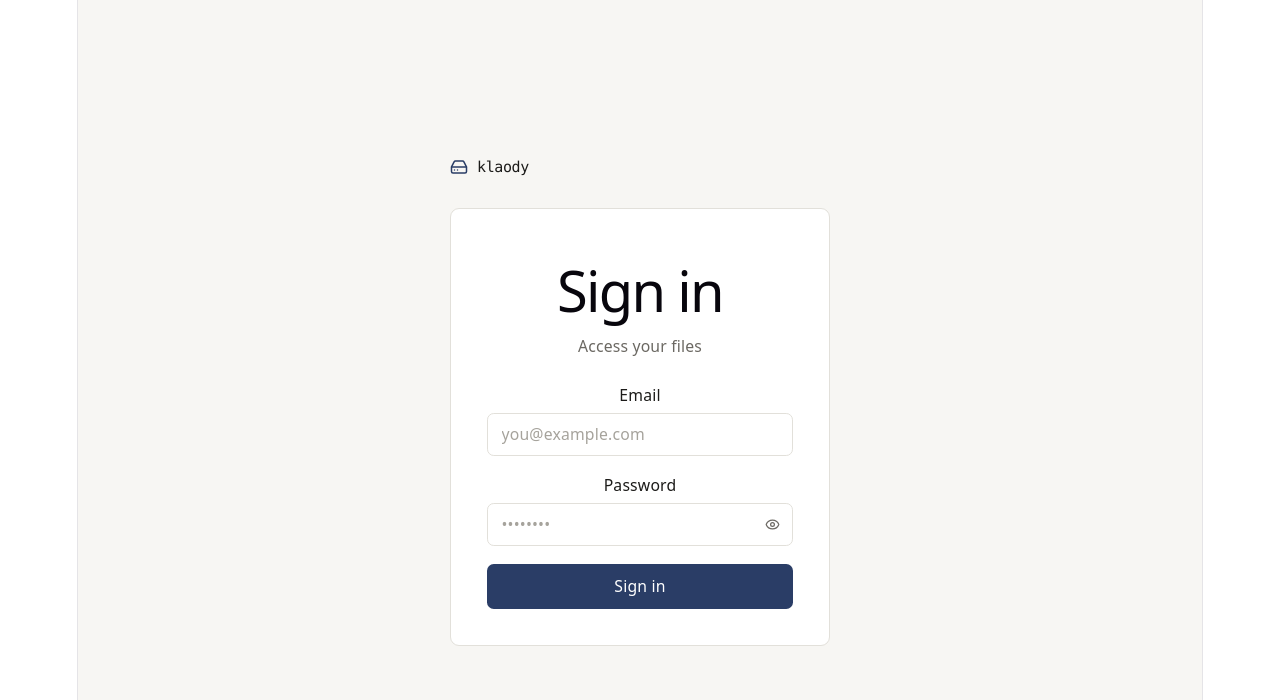
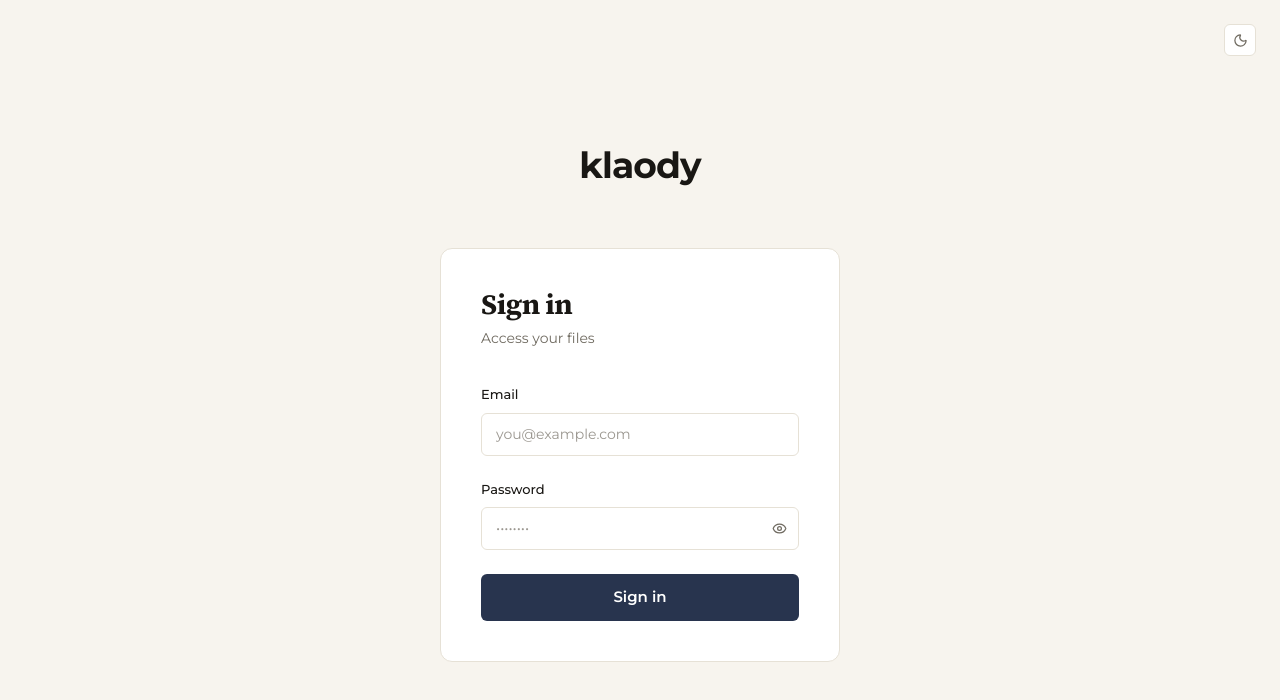
Before and after one commit to Ilo06/Klaody-front, a React (Vite) app: page /login in a window 1280 px wide. Shown: the top 700 px of the page. Built offline with nearby package versions, Linux system fonts and the light colour scheme; no server answers.

Commit message:
style: ui redisign

```diff
--- a/index.html
+++ b/index.html
@@ -4,8 +4,14 @@
     <meta charset="UTF-8" />
     <link rel="icon" type="image/svg+xml" href="/favicon.svg" />
     <meta name="viewport" content="width=device-width, initial-scale=1.0" />
+    <link rel="preconnect" href="https://fonts.googleapis.com" />
+    <link rel="preconnect" href="https://fonts.gstatic.com" crossorigin />
+    <link
+      href="https://fonts.googleapis.com/css2?family=Montserrat:wght@400;500;600;700&family=Source+Serif+4:opsz,wght@8..60,600;8..60,700;8..60,800&display=swap"
+      rel="stylesheet"
+    />
     <link href="./src/index.css" rel="stylesheet">
-    <title>klaody-ui</title>
+    <title>klaody</title>
   </head>
   <body>
     <div id="root"></div>
--- a/src/App.tsx
+++ b/src/App.tsx
@@ -1,12 +1,22 @@
 import { Navigate, Route, Routes } from "react-router-dom";
 import LoginPage from "./pages/LoginPage";
 import { useAuth } from "./context/AuthContext";
+import ThemeToggle from "./components/ThemeToggle";
 
 function FilesPage() {
   // Placeholder until the files view is built.
   return (
-    <div className="flex min-h-screen items-center justify-center bg-[#F7F6F3] text-[#1C1B19] dark:bg-[#17181A] dark:text-[#EDEDEC]">
-      <p className="text-sm text-[#6B6862] dark:text-[#9A9A96]">Your files will show up here.</p>
+    <div className="min-h-screen bg-[var(--color-bg)] text-[var(--color-ink)]">
+      <header className="flex items-center justify-between border-b border-[var(--color-border)] px-8 py-5">
+        <span className="font-[var(--font-serif)] text-[20px] font-bold tracking-tight">klaody</span>
+        <ThemeToggle />
+      </header>
+      <div className="flex flex-col items-center justify-center px-4 py-28 text-center">
+        <h2 className="text-[20px]">No files yet</h2>
+        <p className="mt-2 text-[14px] text-[var(--color-ink-muted)]">
+          Uploaded files will show up here.
+        </p>
+      </div>
     </div>
   );
 }
--- /dev/null
+++ b/src/components/ThemeToggle.tsx
@@ -0,0 +1,18 @@
+import { Moon, Sun } from "lucide-react";
+import { useTheme } from "../context/ThemeContext";
+
+export default function ThemeToggle() {
+  const { theme, toggleTheme } = useTheme();
+  const isDark = theme === "dark";
+
+  return (
+    <button
+      type="button"
+      onClick={toggleTheme}
+      aria-label={isDark ? "Switch to light mode" : "Switch to dark mode"}
+      className="inline-flex h-8 w-8 items-center justify-center rounded-md border border-[var(--color-border)] bg-[var(--color-surface)] text-[var(--color-ink-muted)] transition-colors hover:border-[var(--color-border-strong)] hover:text-[var(--color-ink)] focus-visible:outline focus-visible:outline-2 focus-visible:outline-offset-2 focus-visible:outline-[var(--color-accent)]"
+    >
+      {isDark ? <Sun className="h-[15px] w-[15px]" /> : <Moon className="h-[15px] w-[15px]" />}
+    </button>
+  );
+}
--- /dev/null
+++ b/src/context/ThemeContext.tsx
@@ -0,0 +1,45 @@
+import {
+  createContext,
+  useContext,
+  useEffect,
+  useState,
+  type ReactNode,
+} from "react";
+
+type Theme = "light" | "dark";
+
+const STORAGE_KEY = "klaody.theme";
+
+interface ThemeContextValue {
+  theme: Theme;
+  toggleTheme: () => void;
+}
+
+const ThemeContext = createContext<ThemeContextValue | undefined>(undefined);
+
+function getInitialTheme(): Theme {
+  const stored = localStorage.getItem(STORAGE_KEY);
+  if (stored === "light" || stored === "dark") return stored;
+  return window.matchMedia("(prefers-color-scheme: dark)").matches ? "dark" : "light";
+}
+
+export function ThemeProvider({ children }: { children: ReactNode }) {
+  const [theme, setTheme] = useState<Theme>(() => getInitialTheme());
+
+  useEffect(() => {
+    document.documentElement.classList.toggle("dark", theme === "dark");
+    localStorage.setItem(STORAGE_KEY, theme);
+  }, [theme]);
+
+  const toggleTheme = () => setTheme((current) => (current === "dark" ? "light" : "dark"));
+
+  return (
+    <ThemeContext.Provider value={{ theme, toggleTheme }}>{children}</ThemeContext.Provider>
+  );
+}
+
+export function useTheme(): ThemeContextValue {
+  const ctx = useContext(ThemeContext);
+  if (!ctx) throw new Error("useTheme must be used within a ThemeProvider");
+  return ctx;
+}
--- a/src/index.css
+++ b/src/index.css
@@ -1,113 +1,104 @@
 @import "tailwindcss";
 
+/* Switch Tailwind's dark: variant from OS preference to a manual .dark class,
+   so the theme toggle can override the system setting. */
+@custom-variant dark (&:where(.dark, .dark *));
+
 :root {
-  --text: #6b6375;
-  --text-h: #08060d;
-  --bg: #fff;
-  --border: #e5e4e7;
-  --code-bg: #f4f3ec;
-  --accent: #aa3bff;
-  --accent-bg: rgba(170, 59, 255, 0.1);
-  --accent-border: rgba(170, 59, 255, 0.5);
-  --social-bg: rgba(244, 243, 236, 0.5);
-  --shadow:
-    rgba(0, 0, 0, 0.1) 0 10px 15px -3px, rgba(0, 0, 0, 0.05) 0 4px 6px -2px;
+  /* Type */
+  --font-sans: "Montserrat", -apple-system, BlinkMacSystemFont, "Segoe UI", Roboto, sans-serif;
+  --font-serif: "Source Serif 4", Georgia, "Times New Roman", serif;
+  --font-mono: ui-monospace, "SF Mono", Menlo, Consolas, monospace;
 
-  --sans: system-ui, 'Segoe UI', Roboto, sans-serif;
-  --heading: system-ui, 'Segoe UI', Roboto, sans-serif;
-  --mono: ui-monospace, Consolas, monospace;
+  /* Light palette (default) — warm paper, high-contrast display type */
+  --color-bg: #f7f4ee;
+  --color-surface: #ffffff;
+  --color-ink: #191714;
+  --color-ink-muted: #6f6a60;
+  --color-border: #e6e1d6;
+  --color-border-strong: #d2cbba;
+  --color-accent: #28344e;
+  --color-accent-hover: #1d2740;
+  --color-accent-soft: rgba(40, 52, 78, 0.07);
+  --color-accent-contrast: #ffffff;
+  --color-danger: #a23b2e;
+  --color-danger-soft: #fbf0ee;
+  --color-danger-border: #eccdc7;
 
-  font: 18px/145% var(--sans);
-  letter-spacing: 0.18px;
-  color-scheme: light dark;
-  color: var(--text);
-  background: var(--bg);
+  color-scheme: light;
+}
+
+.dark {
+  --color-bg: #15171a;
+  --color-surface: #1b1e22;
+  --color-ink: #f2f0ea;
+  --color-ink-muted: #a19c90;
+  --color-border: #2a2d31;
+  --color-border-strong: #3a3d42;
+  --color-accent: #93a8db;
+  --color-accent-hover: #a9bbe2;
+  --color-accent-soft: rgba(147, 168, 219, 0.1);
+  --color-accent-contrast: #15171a;
+  --color-danger: #dd8c7c;
+  --color-danger-soft: #29201e;
+  --color-danger-border: #3d2c28;
+
+  color-scheme: dark;
+}
+
+* {
+  box-sizing: border-box;
+}
+
+html,
+body {
+  margin: 0;
+  min-height: 100%;
+}
+
+body {
+  font-family: var(--font-sans);
+  font-size: 15px;
+  line-height: 1.5;
+  color: var(--color-ink);
+  background: var(--color-bg);
   font-synthesis: none;
   text-rendering: optimizeLegibility;
   -webkit-font-smoothing: antialiased;
   -moz-osx-font-smoothing: grayscale;
-
-  @media (max-width: 1024px) {
-    font-size: 16px;
-  }
-}
-
-@media (prefers-color-scheme: dark) {
-  :root {
-    --text: #9ca3af;
-    --text-h: #f3f4f6;
-    --bg: #16171d;
-    --border: #2e303a;
-    --code-bg: #1f2028;
-    --accent: #c084fc;
-    --accent-bg: rgba(192, 132, 252, 0.15);
-    --accent-border: rgba(192, 132, 252, 0.5);
-    --social-bg: rgba(47, 48, 58, 0.5);
-    --shadow:
-      rgba(0, 0, 0, 0.4) 0 10px 15px -3px, rgba(0, 0, 0, 0.25) 0 4px 6px -2px;
-  }
-
-  #social .button-icon {
-    filter: invert(1) brightness(2);
-  }
+  transition: background-color 0.15s ease, color 0.15s ease;
 }
 
 #root {
-  width: 1126px;
-  max-width: 100%;
-  margin: 0 auto;
-  text-align: center;
-  border-inline: 1px solid var(--border);
   min-height: 100svh;
-  display: flex;
-  flex-direction: column;
-  box-sizing: border-box;
 }
 
-body {
+h1,
+h2,
+h3 {
+  font-family: var(--font-serif);
+  font-weight: 700;
+  color: var(--color-ink);
   margin: 0;
 }
 
-h1,
-h2 {
-  font-family: var(--heading);
-  font-weight: 500;
-  color: var(--text-h);
+h1 {
+  letter-spacing: -0.02em;
+  line-height: 1.1;
 }
 
-h1 {
-  font-size: 56px;
-  letter-spacing: -1.68px;
-  margin: 32px 0;
-  @media (max-width: 1024px) {
-    font-size: 36px;
-    margin: 20px 0;
-  }
-}
 h2 {
-  font-size: 24px;
-  line-height: 118%;
-  letter-spacing: -0.24px;
-  margin: 0 0 8px;
-  @media (max-width: 1024px) {
-    font-size: 20px;
-  }
-}
-p {
-  margin: 0;
+  letter-spacing: -0.01em;
+  line-height: 1.2;
 }
 
-code,
-.counter {
-  font-family: var(--mono);
-  display: inline-flex;
-  border-radius: 4px;
-  color: var(--text-h);
+/* Browsers force their own blue/yellow tint on autofilled inputs; override
+   it back to the field's own surface color instead of fighting it with a
+   plain background-color, which autofill ignores. */
+input:-webkit-autofill,
+input:-webkit-autofill:hover,
+input:-webkit-autofill:focus {
+  -webkit-text-fill-color: var(--color-ink);
+  box-shadow: 0 0 0 1000px var(--color-surface) inset;
+  transition: background-color 9999s ease-in-out 0s;
 }
-
-code {
-  font-size: 15px;
-  line-height: 135%;
-  padding: 4px 8px;
-  background: var(--code-bg);
-}
--- a/src/main.tsx
+++ b/src/main.tsx
@@ -4,13 +4,16 @@ import { BrowserRouter } from "react-router-dom";
 import "./index.css";
 import App from "./App.tsx";
 import { AuthProvider } from "./context/AuthContext.tsx";
+import { ThemeProvider } from "./context/ThemeContext.tsx";
 
 createRoot(document.getElementById("root")!).render(
   <StrictMode>
-    <BrowserRouter>
-      <AuthProvider>
-        <App />
-      </AuthProvider>
-    </BrowserRouter>
+    <ThemeProvider>
+      <BrowserRouter>
+        <AuthProvider>
+          <App />
+        </AuthProvider>
+      </BrowserRouter>
+    </ThemeProvider>
   </StrictMode>,
 );
--- a/src/pages/LoginPage.tsx
+++ b/src/pages/LoginPage.tsx
@@ -3,9 +3,10 @@ import { useNavigate } from "react-router-dom";
 import { useForm } from "react-hook-form";
 import { zodResolver } from "@hookform/resolvers/zod";
 import { z } from "zod";
-import { AlertCircle, Eye, EyeOff, HardDrive, Loader2 } from "lucide-react";
+import { AlertCircle, Eye, EyeOff, Loader2 } from "lucide-react";
 import { ApiError, login } from "../lib/api";
 import { useAuth } from "../context/AuthContext";
+import ThemeToggle from "../components/ThemeToggle";
 
 const loginSchema = z.object({
   email: z.string().min(1, "Enter your email").email("Enter a valid email address"),
@@ -43,30 +44,33 @@ export default function LoginPage() {
     }
   };
 
+  const inputClass =
+    "w-full rounded-md border border-[var(--color-border)] bg-[var(--color-surface)] px-3.5 py-2.5 text-[14px] text-[var(--color-ink)] outline-none transition-colors placeholder:text-[var(--color-ink-muted)]/70 focus:border-[var(--color-accent)] focus:ring-[3px] focus:ring-[var(--color-accent-soft)]";
+
+  const labelClass = "mb-2 block text-[13px] font-medium text-[var(--color-ink)]";
+
+  const errorTextClass = "mt-2 flex items-center gap-1.5 text-[13px] text-[var(--color-danger)]";
+
   return (
-    <div className="flex min-h-screen items-center justify-center bg-[#F7F6F3] px-4 dark:bg-[#17181A]">
-      <div className="w-full max-w-[380px]">
-        <div className="mb-6 flex items-center gap-2">
-          <HardDrive className="h-[18px] w-[18px] text-[#2A3D66] dark:text-[#7C97C4]" strokeWidth={2} />
-          <span className="font-mono text-[15px] tracking-tight text-[#1C1B19] dark:text-[#EDEDEC]">
+    <div className="relative flex min-h-screen items-center justify-center bg-[var(--color-bg)] px-5 py-16">
+      <div className="absolute right-6 top-6">
+        <ThemeToggle />
+      </div>
+
+      <div className="w-full max-w-[400px]">
+        <div className="mb-14 text-center">
+          <span className="font-[var(--font-serif)] text-[36px] font-bold tracking-tight text-[var(--color-ink)]">
             klaody
           </span>
         </div>
 
-        <div className="rounded-lg border border-[#E2E0DA] bg-white p-8 dark:border-[#2C2E31] dark:bg-[#1F2123]">
-          <h1 className="text-[20px] font-semibold text-[#1C1B19] dark:text-[#EDEDEC]">
-            Sign in
-          </h1>
-          <p className="mt-1 text-sm text-[#6B6862] dark:text-[#9A9A96]">
-            Access your files
-          </p>
+        <div className="rounded-xl border border-[var(--color-border)] bg-[var(--color-surface)] p-9 sm:p-10">
+          <h1 className="text-[28px]">Sign in</h1>
+          <p className="mt-2 text-[14px] text-[var(--color-ink-muted)]">Access your files</p>
 
-          <form className="mt-6 space-y-4" onSubmit={handleSubmit(onSubmit)} noValidate>
+          <form className="mt-9 space-y-6" onSubmit={handleSubmit(onSubmit)} noValidate>
             <div>
-              <label
-                htmlFor="email"
-                className="mb-1.5 block text-sm font-medium text-[#1C1B19] dark:text-[#EDEDEC]"
-              >
+              <label htmlFor="email" className={labelClass}>
                 Email
               </label>
               <input
@@ -74,12 +78,12 @@ export default function LoginPage() {
                 type="email"
                 autoComplete="email"
                 aria-invalid={errors.email ? "true" : "false"}
-                className="w-full rounded-md border border-[#E2E0DA] bg-transparent px-3 py-2 text-sm text-[#1C1B19] outline-none transition-colors placeholder:text-[#A6A39C] focus:border-[#2A3D66] focus:ring-2 focus:ring-[#2A3D66]/25 dark:border-[#2C2E31] dark:text-[#EDEDEC] dark:focus:border-[#7C97C4] dark:focus:ring-[#7C97C4]/25"
+                className={inputClass}
                 placeholder="you@example.com"
                 {...register("email")}
               />
               {errors.email && (
-                <p className="mt-1.5 flex items-center gap-1 text-[13px] text-[#B3261E] dark:text-[#E28B85]">
+                <p className={errorTextClass}>
                   <AlertCircle className="h-[13px] w-[13px] shrink-0" />
                   {errors.email.message}
                 </p>
@@ -87,10 +91,7 @@ export default function LoginPage() {
             </div>
 
             <div>
-              <label
-                htmlFor="password"
-                className="mb-1.5 block text-sm font-medium text-[#1C1B19] dark:text-[#EDEDEC]"
-              >
+              <label htmlFor="password" className={labelClass}>
                 Password
               </label>
               <div className="relative">
@@ -99,14 +100,14 @@ export default function LoginPage() {
                   type={showPassword ? "text" : "password"}
                   autoComplete="current-password"
                   aria-invalid={errors.password ? "true" : "false"}
-                  className="w-full rounded-md border border-[#E2E0DA] bg-transparent px-3 py-2 pr-10 text-sm text-[#1C1B19] outline-none transition-colors placeholder:text-[#A6A39C] focus:border-[#2A3D66] focus:ring-2 focus:ring-[#2A3D66]/25 dark:border-[#2C2E31] dark:text-[#EDEDEC] dark:focus:border-[#7C97C4] dark:focus:ring-[#7C97C4]/25"
+                  className={`${inputClass} pr-10`}
                   placeholder="••••••••"
                   {...register("password")}
                 />
                 <button
                   type="button"
                   onClick={() => setShowPassword((v) => !v)}
-                  className="absolute inset-y-0 right-0 flex w-9 items-center justify-center text-[#6B6862] hover:text-[#1C1B19] dark:text-[#9A9A96] dark:hover:text-[#EDEDEC]"
+                  className="absolute inset-y-0 right-0 flex w-10 items-center justify-center text-[var(--color-ink-muted)] transition-colors hover:text-[var(--color-ink)]"
                   aria-label={showPassword ? "Hide password" : "Show password"}
                   tabIndex={-1}
                 >
@@ -118,7 +119,7 @@ export default function LoginPage() {
                 </button>
               </div>
               {errors.password && (
-                <p className="mt-1.5 flex items-center gap-1 text-[13px] text-[#B3261E] dark:text-[#E28B85]">
+                <p className={errorTextClass}>
                   <AlertCircle className="h-[13px] w-[13px] shrink-0" />
                   {errors.password.message}
                 </p>
@@ -126,7 +127,7 @@ export default function LoginPage() {
             </div>
 
             {formError && (
-              <div className="flex items-center gap-2 rounded-md border border-[#F0C9C6] bg-[#FBF1F0] px-3 py-2 text-[13px] text-[#B3261E] dark:border-[#4A2E2B] dark:bg-[#2A1D1C] dark:text-[#E28B85]">
+              <div className="flex items-center gap-2 rounded-md border border-[var(--color-danger-border)] bg-[var(--color-danger-soft)] px-3.5 py-2.5 text-[13px] text-[var(--color-danger)]">
                 <AlertCircle className="h-[14px] w-[14px] shrink-0" />
                 {formError}
               </div>
@@ -135,7 +136,7 @@ export default function LoginPage() {
             <button
               type="submit"
               disabled={isSubmitting}
-              className="flex w-full items-center justify-center gap-2 rounded-md bg-[#2A3D66] py-2.5 text-sm font-medium text-white transition-colors hover:bg-[#22314F] disabled:cursor-not-allowed disabled:opacity-60 dark:bg-[#3E578D] dark:hover:bg-[#4A6499]"
+              className="flex w-full items-center justify-center gap-2 rounded-md bg-[var(--color-accent)] py-3 text-[15px] font-semibold text-[var(--color-accent-contrast)] transition-colors hover:bg-[var(--color-accent-hover)] disabled:cursor-not-allowed disabled:opacity-60"
             >
               {isSubmitting && <Loader2 className="h-[15px] w-[15px] animate-spin" />}
               {isSubmitting ? "Signing in…" : "Sign in"}
```
Also changed, not shown: 1 other file (tests, documents, lock files or other folders).
